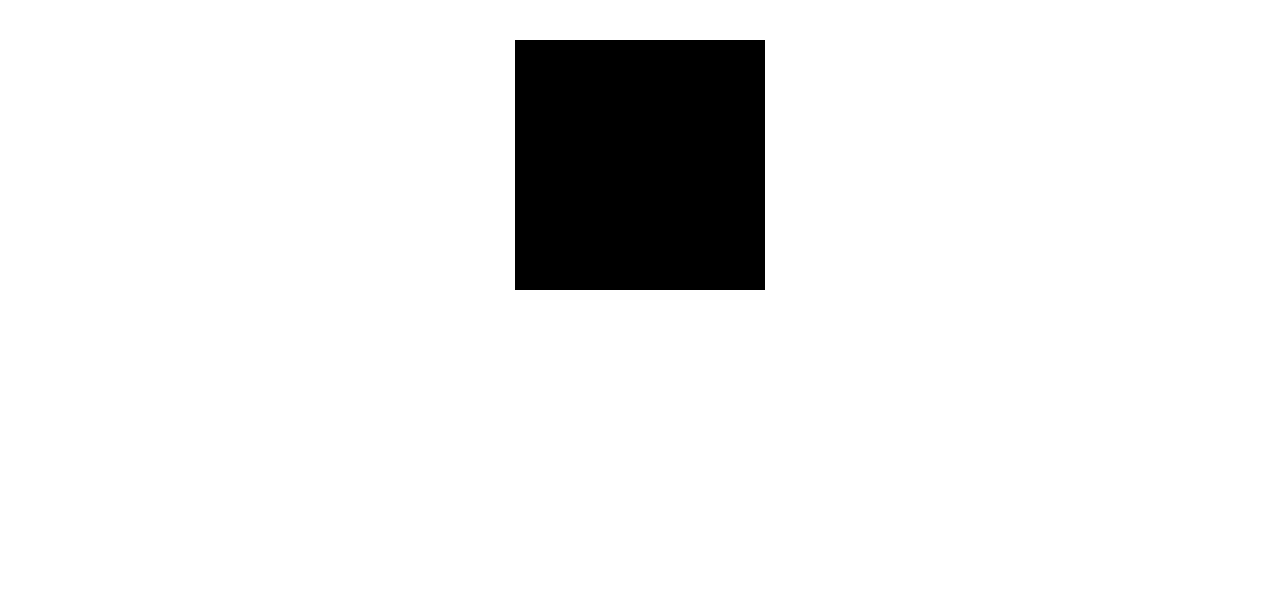
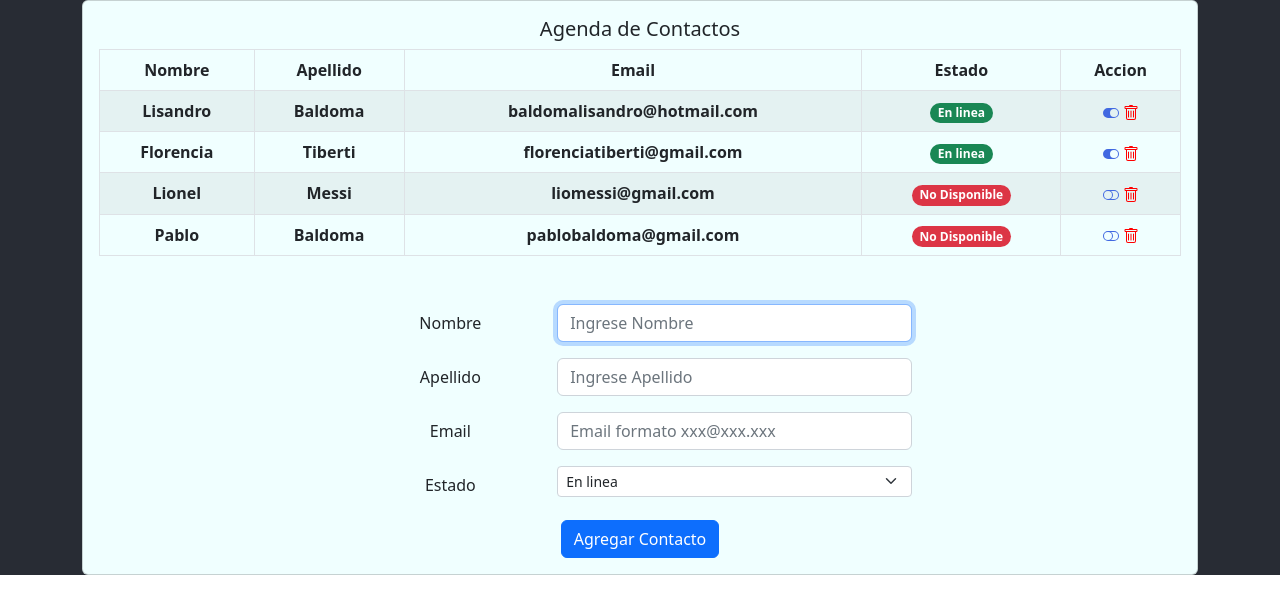
Before and after one commit to LisandroBaldoma/proyecto-evolutivo, a React (Create React App) app: page / in a window 1280 px wide. Shown: the top 614 px of the page. Built offline with nearby package versions, Linux system fonts and the light colour scheme.

Commit message:
update-reactivo-botones-contactos

```diff
--- a/src/App.css
+++ b/src/App.css
@@ -1,5 +1,6 @@
 .App {
   text-align: center;
+  background-color: #282c34;
 }
 
 .App-logo {
--- a/src/App.js
+++ b/src/App.js
@@ -1,21 +1,23 @@
 import "./App.css";
 //import ComponentA from './components/container/ComponentA';
 //import Clock from './components/container/Clock';
-//import ContactList from "./components/container/ContactList";
-import Cuadrado  from "./components/container/Cuadrado";
+import ContactList from "./components/container/ContactList";
+//import Cuadrado  from "./components/container/Cuadrado";
 import "bootstrap/dist/css/bootstrap.min.css";
 
 function App() {
   return (
     <div className="App">
-      {/*EJERCICIOS SESIONES 1,2 y 3*/}
-      {/*<ComponentA></ComponentA>
-      {/*EJERCICIOS SESIONES 4,5 Y 6*/}
-      {/*<Clock></Clock>*/}
-      {/*EJERCICIOS SESIONES 7,8 y 9*/}
-      {/*<ContactList></ContactList>*/}
-      {/*EJERCICIOS SESIONES 10, 11 y 12*/}
-      <Cuadrado></Cuadrado>
+
+        {/*EJERCICIOS SESIONES 1,2 y 3*/}
+        {/*<ComponentA></ComponentA>*/}
+        {/*EJERCICIOS SESIONES 4,5 Y 6*/}
+        {/*<Clock></Clock>*/}
+        {/*EJERCICIOS SESIONES 7,8 y 9*/}
+        {/*EJERCICIOS SESIONES 10, 11 y 12*/}
+        {/*<Cuadrado></Cuadrado>*/}
+        <ContactList></ContactList>
+
     </div>
   );
 }
--- a/src/components/container/ContactList.jsx
+++ b/src/components/container/ContactList.jsx
@@ -2,13 +2,14 @@
  * Ejercicios sesiones 7,8 y 9.
  */
 
-import React, { useState } from "react";
+import React, { useState, useEffect } from "react";
 import { Contacto } from "../../models/contact.class";
 import Contact from "../../components/pure/Contact";
 
 import FormAddContact from "../form/FormAddContact";
 import Card from "react-bootstrap/Card";
 import Table from "react-bootstrap/Table";
+import Col from "react-bootstrap/Col";
 
 const ContactList = () => {
   const contact1 = new Contacto(
@@ -38,6 +39,17 @@ const ContactList = () => {
     contact4,
   ]);
 
+  // Ciclo de vida dell componente
+
+  const [loading, setLoading] = useState(true);
+
+  useEffect(() => {
+    console.log("Contacto modificado");
+    setTimeout(() => {
+      setLoading(false);
+    }, 2000);
+  }, []);
+
   function modificarEstado(contact) {
     const index = contacts.indexOf(contact);
     const tempContacts = [...contacts];
@@ -56,11 +68,10 @@ const ContactList = () => {
     setContacts(tempContacts);
   }
 
-  return (
-    <div>
-      <Card>
-        <Card.Body>
-          <Card.Title>Agenda de Contactos</Card.Title>
+  let contactTable;
+
+  if (contacts.length > 0) {
+    contactTable = (
       <Table striped bordered hover>
         <thead>
           <tr>
@@ -84,9 +95,27 @@ const ContactList = () => {
           })}
         </tbody>
       </Table>
+    );
+  } else {
+    contactTable = (
+      <div className="text-danger border-bottom border-danger">
+        <h2>No hay contactos cargados en la Agenda</h2>
+        <h3>Por favor Crea un primer Contacto</h3>
+      </div>
+    );
+  }
+
+  return (
+    <div>
+      <Col className="container text-center">
+        <Card style={{ backgroundColor: "azure" }}>
+          <Card.Body>
+            <Card.Title>Agenda de Contactos</Card.Title>
+            {loading ? "Cargando Contactos..." : contactTable}
           </Card.Body>
+          <FormAddContact add={addContact} nContacts={contacts.length}></FormAddContact>
         </Card>
-      <FormAddContact add={addContact}></FormAddContact>
+      </Col>
     </div>
   );
 };
--- a/src/components/form/FormAddContact.jsx
+++ b/src/components/form/FormAddContact.jsx
@@ -6,8 +6,9 @@ import Button from "react-bootstrap/Button";
 import { ESTADO } from "../../models/estados.enum";
 import PropTypes from "prop-types";
 import { Contacto } from "../../models/contact.class";
+import FormGroup from "react-bootstrap/esm/FormGroup";
 
-const FormAddContact = ({ add }) => {
+const FormAddContact = ({ add, nContacts }) => {
   const inputNombreRef = useRef("");
   const inputApellidoRef = useRef("");
   const inputEmailRef = useRef("");
@@ -21,7 +22,7 @@ const FormAddContact = ({ add }) => {
       inputNombreRef.current.value,
       inputApellidoRef.current.value,
       inputEmailRef.current.value,
-      inputEstadoRef.current.value === "1" ? true : false
+      inputEstadoRef.current.value === ESTADO.ONLINE ? true : false,
     );
     add(newContact);
     limpiarForm();
@@ -31,17 +32,22 @@ const FormAddContact = ({ add }) => {
     inputNombreRef.current.value = "";
     inputApellidoRef.current.value = "";
     inputEmailRef.current.value = "";
-    inputEstadoRef.current.value = "1";
+    inputEstadoRef.current.value = ESTADO.ONLINE;
   }
 
   return (
-    <Form onSubmit={addContact} className="mt-3">
-      <Form.Group as={Row} className="mb-3" controlId="validationCustom01">
+    <Form onSubmit={addContact} className="mt-3 d-flex flex-column">
+      <Form.Group
+        as={Row}
+        className="mb-3 justify-content-center"
+        controlId="validationCustom01"
+      >
         <Form.Label column sm="2">
           Nombre
         </Form.Label>
         <Col sm="4">
           <Form.Control
+            autoFocus
             type="text"
             placeholder="Ingrese Nombre"
             ref={inputNombreRef}
@@ -49,7 +55,11 @@ const FormAddContact = ({ add }) => {
           />
         </Col>
       </Form.Group>
-      <Form.Group as={Row} className="mb-3" controlId="validationCustom01">
+      <Form.Group
+        as={Row}
+        className="mb-3 justify-content-center"
+        controlId="validationCustom01"
+      >
         <Form.Label column sm="2">
           Apellido
         </Form.Label>
@@ -62,42 +72,50 @@ const FormAddContact = ({ add }) => {
           />
         </Col>
       </Form.Group>
-      <Form.Group as={Row} className="mb-3" controlId="formPlaintextEmail">
+      <Form.Group
+        as={Row}
+        className="mb-3 justify-content-center"
+        controlId="formPlaintextEmail"
+      >
         <Form.Label column sm="2">
           Email
         </Form.Label>
         <Col sm="4">
           <Form.Control
             type="email"
-            defaultValue=""
-            placeholder="Ingrese email"
+            placeholder="Email formato xxx@xxx.xxx"
             ref={inputEmailRef}
             required
           />
         </Col>
       </Form.Group>
-      <Form.Group as={Row} className="mb-3" controlId="validationCustom01">
+      <Form.Group
+        as={Row}
+        className="mb-3 justify-content-center"
+        controlId="validationCustom01"
+      >
         <Form.Label column sm="2">
           Estado
         </Form.Label>
         <Col sm="4">
           <Form.Select size="sm" ref={inputEstadoRef}>
-            <option value="1">{ESTADO.ONLINE}</option>
-            <option value="2">{ESTADO.OFFLINE}</option>
+            <option value={ESTADO.ONLINE}>{ESTADO.ONLINE}</option>
+            <option value={ESTADO.OFFLINE}>{ESTADO.OFFLINE}</option>
           </Form.Select>
         </Col>
       </Form.Group>
-      <Col sm="4"></Col>
-      <Button type="submit" variant="primary">
-        Add Contacto
-      </Button>
-      {""}
+      <FormGroup className="mb-3 justify-content-center">
+        <Button type="submit" variant="primary">
+          {nContacts === 0 ? 'Crear Contactos' : 'Agregar Contacto'}
+        </Button>
+      </FormGroup>
     </Form>
   );
 };
 
 FormAddContact.propTypes = {
   add: PropTypes.func.isRequired,
+  nContacts: PropTypes.number.isRequired,
 };
 
 export default FormAddContact;
```
Lines whose indentation alone changed are shown as unchanged.
